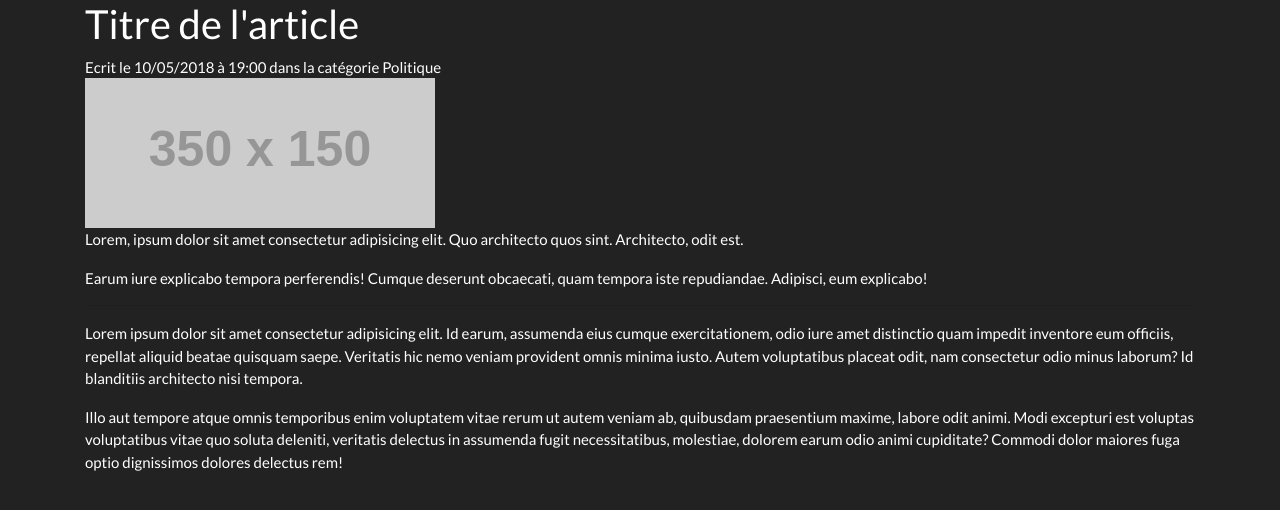
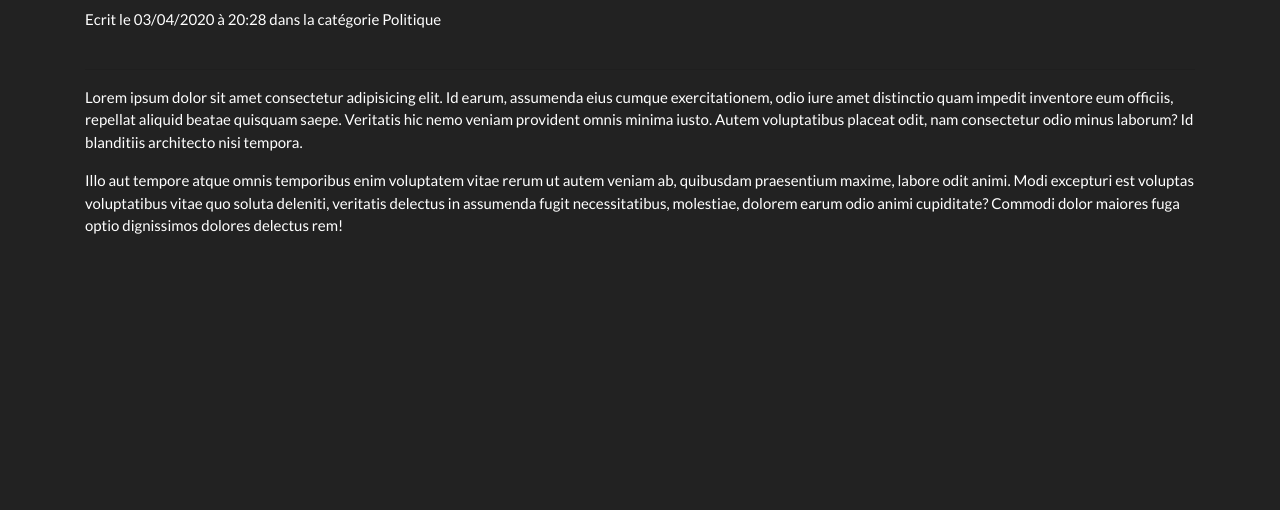
Before and after one commit to nbr-23/cryptex, a Symfony app: template templates/default/show.html.twig in a window 1280 px wide. Shown: the part 71-581 px from the top of the page. Run offline with Twig, Linux system fonts and the light colour scheme; the template is opened without the code that fills it, so the values that code supplies are empty; grey boxes labelled with a size stand in for pictures from a placeholder-image service; some libraries are stand-ins or nearby versions.

Commit message:
+ dynamic content on index.html.twig & show.html.twig

```diff
--- a/templates/default/index.html.twig
+++ b/templates/default/index.html.twig
@@ -11,7 +11,7 @@
         <div class="content">
             <img src="{{ article.image }}" alt="">
         {{ article.content | raw }}
-            <a href="{{ path('blog_show')}}" class="btn btn-primary">Lire la suite</a>
+            <a href="{{ path('blog_show', {'id': article.id} )}}" class="btn btn-primary">Lire la suite</a>
         </div>
     </article>
     {% endfor %}
--- a/templates/default/show.html.twig
+++ b/templates/default/show.html.twig
@@ -3,12 +3,11 @@
 {% block body %}
 <section class="articles">
     <article>
-        <h2>Titre de l'article</h2>
-        <div class="metadata">Ecrit le 10/05/2018 à 19:00 dans la catégorie Politique</div>
+        <h2>{{article.title}}</h2>
+        <div class="metadata">Ecrit le {{article.createdAt | date('d/m/Y')}} à {{article.createdAt | date('H:i')}} dans la catégorie Politique</div>
         <div class="content">
-            <img src="http://placehold.it/350x150" alt="">
-            <p>Lorem, ipsum dolor sit amet consectetur adipisicing elit. Quo architecto quos sint. Architecto, odit est.</p>
-            <p>Earum iure explicabo tempora perferendis! Cumque deserunt obcaecati, quam tempora iste repudiandae. Adipisci, eum explicabo!</p>
+            <img src="{{article.image}}" alt="">
+            {{article.content | raw}}
         </div>
         <hr>
         <p>Lorem ipsum dolor sit amet consectetur adipisicing elit. Id earum, assumenda eius cumque exercitationem, odio iure amet distinctio quam impedit inventore eum officiis, repellat aliquid beatae quisquam saepe. Veritatis hic nemo veniam provident omnis minima iusto. Autem voluptatibus placeat odit, nam consectetur odio minus laborum? Id blanditiis architecto nisi tempora.</p>
```
Also changed, not shown: src/Controller/DefaultController.php (+7 -3 lines).
